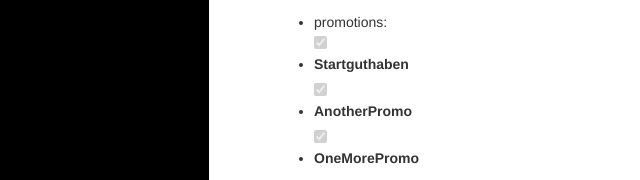
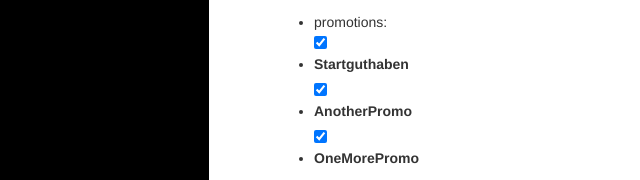
Before and after one commit to mali-eg/poc, a plain HTML site: page app/index.html at #!/bre in a window 1280 px wide. Shown: the part 176-356 px from the top of the page, 41-681 px from the left. Drawn offline with nearby package versions, Linux system fonts and the light colour scheme.

Commit message:
eval state01

```diff
--- a/app/common/flatedModel.service.js
+++ b/app/common/flatedModel.service.js
@@ -1,11 +1,26 @@
-(function(){
-	"use strict";
+(function() {
+    "use strict";
 
-	angular
-	.module('myApp')
-	.factory('flatedModel', function(){
-		var model=[];
+    angular
+        .module('myApp')
+        .factory('flatedModel', function($rootScope) {
+            this.currentModel = {};
 
-		return model;
-	});
+            function updateEntity(entityName, val) {
+                this.currentModel[entityName] = val;
+                $rootScope.$evalAsync()
+                // $rootScope.$digest();
+            }
+
+            function newModel() {
+                this.currentModel = {};
+                return this.currentModel;
+            }
+
+            return {
+                currentModel: this.currentModel,
+                newModel: newModel,
+                updateEntity: updateEntity
+            };
+        });
 })();
--- a/app/common/ruleEngine.service.js
+++ b/app/common/ruleEngine.service.js
@@ -303,13 +303,14 @@
             }
 
             function getEntities(){
+                flatedModel.newModel();
                 _.forEach(entities.entities, function(obj) {
-                    flatedModel[obj.name]='';
+                    flatedModel.currentModel[obj.name]='';
                 });
 
                 _.forEach(entities.containers, function(obj, key) {
                     _.forEach(entities.containers[key].entities, function(obj) {
-                        flatedModel[obj.name]='';
+                        flatedModel.currentModel[obj.name]='';
                     });
                 });
                 return entities;
--- a/app/directives/checkbox/opsCheckbox.directive.js
+++ b/app/directives/checkbox/opsCheckbox.directive.js
@@ -1,4 +1,4 @@
-(function () {
+(function() {
     'use strict';
 
     var directiveName = "opsCheckbox",
@@ -15,30 +15,39 @@
 
     angular
         .module('myApp')
-        .directive(directiveName, ['$parse','$rootScope', 'ruleEngineService','flatedModel',function ($parse,$rootScope, ruleEngineService, flatedModel) {
-            return{
-                templateUrl:tplUrl,
-                restrict:'AE',
+        .directive(directiveName, ['$parse', '$rootScope', 'ruleEngineService', 'flatedModel',
+            function($parse, $rootScope, ruleEngineService, flatedModel) {
+                return {
+                    templateUrl: tplUrl,
+                    restrict: 'AE',
                     scope: true,
                     transclude: true,
-                link: function (scope, elem, attrs) {
+                    link: function(scope, elem, attrs) {
+
+                        // handle the directive creation
+                        // needs a refactor to get the data from ng model controller
                         var ngModel = $parse(attrs.ngModel)(scope);
-                    ngModel.ruleFunction = "AnotherPromo == true";
                         scope.innerModel = ngModel.value;
-                    var name =  $parse(attrs.ngModel)(scope).name;
 
-                    scope.$watch('innerModel',function(newVal,oldVal){
-                        flatedModel[name]=newVal;
+                        // rule based logic
+                        // TODO: handling the other types of the validation
+                        var name = $parse(attrs.ngModel)(scope).name;
+                        var rules = ruleEngineService.getRules(name);
+                        // TODO-ref: handles multiple rules
+
+
+                        scope.$watch('innerModel', function(newVal, oldVal) {
+                            flatedModel.updateEntity(name, newVal);
                         });
 
-                    //function test(){
-                    //    return eval(ngModel.ruleFunction);
-                    //}
-                    // var boundedFun = test.bind(flatedModel, ngModel.ruleFunction);
-                    scope.disabled = function(){
-                        return $parse(ngModel.ruleFunction)(flatedModel);
+                        scope.disabled = function() {
+                            if (rules && rules.enabled.rules.length > 0) {
+                                return $parse(rules.enabled.rules[0].condition)(flatedModel.currentModel);
+                            }
+                            return false;
                         };
                     }
                 }
-        }])
+            }
+        ])
 })();
```
Also changed, not shown: app/partials/bre.html (+3 -1 lines). Lines whose indentation alone changed are shown as unchanged.
